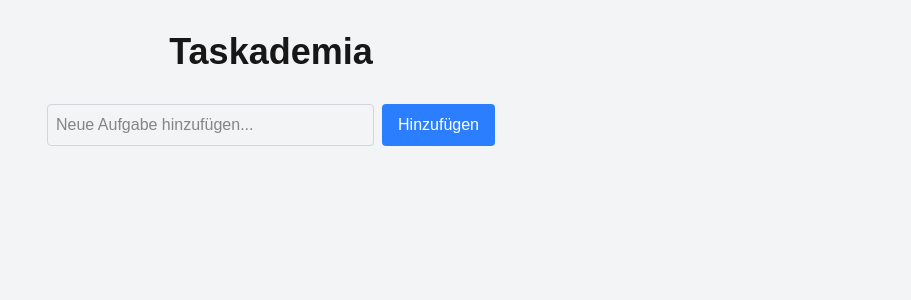
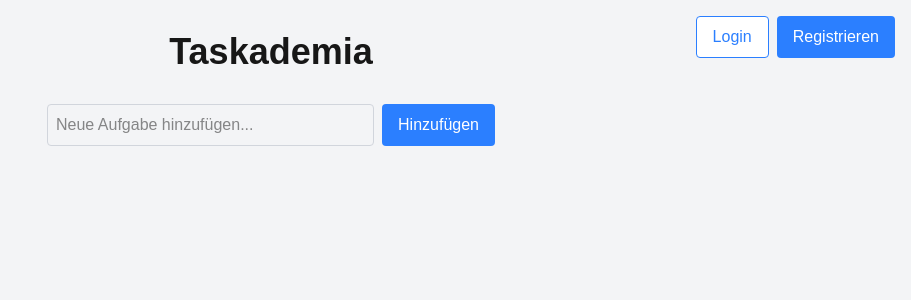
Before and after one commit to Algik0/webapp_project, a Next.js app: page / in a window 1280 px wide. Shown: the top 300 px of the page, without its empty margins (369-1280 px from the left). Built offline with nearby package versions, Linux system fonts and the light colour scheme.

Commit message:
Update page.tsx

```diff
--- a/app/page.tsx
+++ b/app/page.tsx
@@ -18,8 +18,19 @@ export default function Taskademia() {
   };
 
   return (
-    <div className="min-h-screen p-8 bg-gray-100 flex flex-col items-center">
+    <div className="min-h-screen p-8 bg-gray-100 flex flex-col items-center relative">
+      {/* Login/Register Buttons */}
+      <div className="absolute top-4 right-4 flex gap-2">
+        <button className="px-4 py-2 bg-white text-blue-500 border border-blue-500 rounded hover:bg-blue-50">
+          Login
+        </button>
+        <button className="px-4 py-2 bg-blue-500 text-white rounded hover:bg-blue-600">
+          Registrieren
+        </button>
+      </div>
+
       <h1 className="text-4xl font-bold mb-8">Taskademia</h1>
+
       <div className="w-full max-w-md">
         <div className="flex gap-2 mb-4">
           <input
@@ -36,6 +47,7 @@ export default function Taskademia() {
             Hinzufügen
           </button>
         </div>
+
         <ul className="space-y-2">
           {tasks.map((task, index) => (
             <li
```
